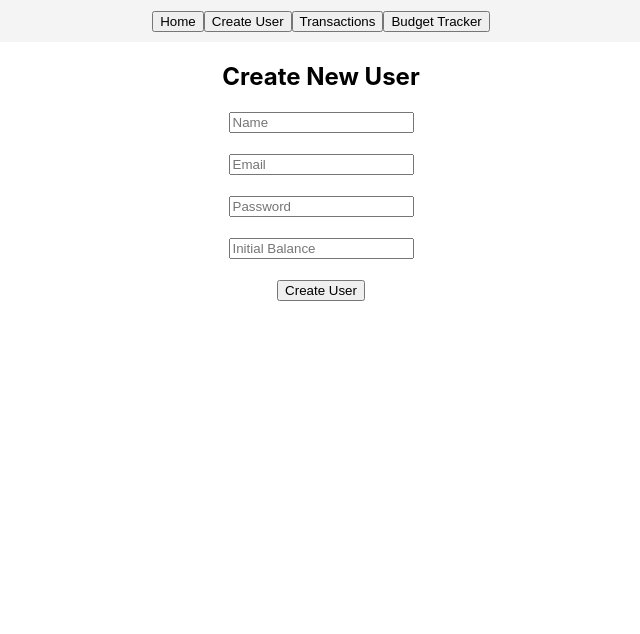
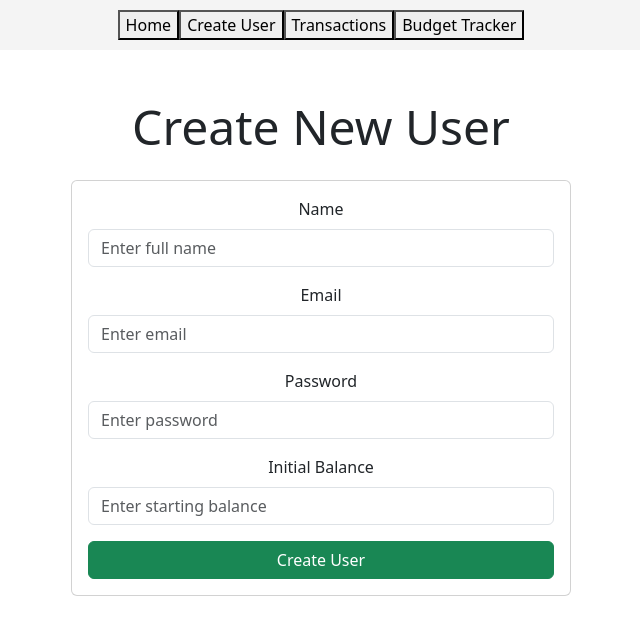
Before and after one commit to carlbrizuela/Banking-and-Budget-App, a React (Create React App) app: page / in a window 1280 px wide. Both pictures are taken after a click on the button "Create User". Shown: the top 634 px of the page, without its empty margins (319-959 px from the left). Built offline with nearby package versions, Linux system fonts and the light colour scheme.

Commit message:
Added bootstrap styling

```diff
--- a/src/components/Banking/CreateUser.jsx
+++ b/src/components/Banking/CreateUser.jsx
@@ -62,46 +62,72 @@ const CreateUser = ({ onCreateUser, users }) => {
   };
 
   return (
-    <div>
-      <h2>Create New User</h2>
+    <div className="container mt-5">
+      <div className="text-center mb-4">
+        <h2 className="display-5">Create New User</h2>
+      </div>
+
+      <div className="card mx-auto" style={{ maxWidth: "500px" }}>
+        <div className="card-body">
           <form onSubmit={handleSubmit}>
+            <div className="mb-3">
+              <label className="form-label">Name</label>
               <input
-          placeholder="Name"
+                type="text"
+                className={`form-control ${nameError ? "is-invalid" : ""}`}
                 value={name}
                 onChange={(e) => setName(e.target.value)}
+                placeholder="Enter full name"
               />
-        {nameError && <p className="error">{nameError}</p>}
-        <br /><br />
+              {nameError && <div className="invalid-feedback">{nameError}</div>}
+            </div>
 
+            <div className="mb-3">
+              <label className="form-label">Email</label>
               <input
-          placeholder="Email"
                 type="email"
+                className={`form-control ${emailError ? "is-invalid" : ""}`}
                 value={email}
                 onChange={(e) => setEmail(e.target.value)}
+                placeholder="Enter email"
               />
-        {emailError && <p className="error">{emailError}</p>}
-        <br /><br />
+              {emailError && <div className="invalid-feedback">{emailError}</div>}
+            </div>
 
+            <div className="mb-3">
+              <label className="form-label">Password</label>
               <input
-          placeholder="Password"
                 type="password"
+                className={`form-control ${passwordError ? "is-invalid" : ""}`}
                 value={password}
                 onChange={(e) => setPassword(e.target.value)}
+                placeholder="Enter password"
               />
-        {passwordError && <p className="error">{passwordError}</p>}
-        <br /><br />
+              {passwordError && (
+                <div className="invalid-feedback">{passwordError}</div>
+              )}
+            </div>
 
+            <div className="mb-3">
+              <label className="form-label">Initial Balance</label>
               <input
-          placeholder="Initial Balance"
                 type="number"
+                className={`form-control ${balanceError ? "is-invalid" : ""}`}
                 value={balance}
                 onChange={(e) => setBalance(e.target.value)}
+                placeholder="Enter starting balance"
               />
-        {balanceError && <p className="error">{balanceError}</p>}
-        <br /><br />
+              {balanceError && (
+                <div className="invalid-feedback">{balanceError}</div>
+              )}
+            </div>
 
-        <button type="submit">Create User</button>
+            <button type="submit" className="btn btn-success w-100">
+              Create User
+            </button>
           </form>
+        </div>
+      </div>
     </div>
   );
 };
--- a/src/components/Banking/Transactions.jsx
+++ b/src/components/Banking/Transactions.jsx
@@ -64,45 +64,71 @@ const Transactions = ({ onTransaction, users }) => {
   };
 
   return (
-    <div>
-      <h2>{type.charAt(0).toUpperCase() + type.slice(1)} Transaction</h2>
+    <div className="container mt-5">
+      <div className="text-center mb-4">
+        <h2 className="display-5">{type.charAt(0).toUpperCase() + type.slice(1)} Transaction</h2>
+      </div>
 
-      <select value={type} onChange={(e) => setType(e.target.value)}>
+      <div className="card mx-auto" style={{ maxWidth: "500px" }}>
+        <div className="card-body">
+          <form>
+            <div className="mb-3">
+              <label className="form-label">Transaction Type</label>
+              <select
+                value={type}
+                onChange={(e) => setType(e.target.value)}
+                className="form-select"
+              >
                 <option value="deposit">Deposit</option>
                 <option value="withdraw">Withdraw</option>
                 <option value="transfer">Transfer</option>
               </select>
-      <br /><br />
+            </div>
 
             {(type === "withdraw" || type === "transfer") && (
+              <div className="mb-3">
+                <label className="form-label">Sender Name</label>
                 <input
-          placeholder="Sender Name"
+                  type="text"
+                  className="form-control"
+                  placeholder="Enter sender name"
                   value={sender}
                   onChange={(e) => setSender(e.target.value)}
                 />
+              </div>
             )}
-      <br />
 
             {(type === "deposit" || type === "transfer") && (
+              <div className="mb-3">
+                <label className="form-label">Receiver Name</label>
                 <input
-          placeholder="Receiver Name"
+                  type="text"
+                  className="form-control"
+                  placeholder="Enter receiver name"
                   value={receiver}
                   onChange={(e) => setReceiver(e.target.value)}
                 />
+              </div>
             )}
-      <br />
 
+            <div className="mb-3">
+              <label className="form-label">Amount</label>
               <input
                 type="number"
-        placeholder="Amount"
+                className={`form-control ${error ? "is-invalid" : ""}`}
+                placeholder="Enter amount"
                 value={amount}
                 onChange={(e) => setAmount(e.target.value)}
               />
-      <br /><br />
+              {error && <div className="invalid-feedback">{error}</div>}
+            </div>
 
-      {error && <p className="error">{error}</p>}
-
-      <button onClick={handleTransaction}>Submit</button>
+            <button type="button" className="btn btn-success w-100" onClick={handleTransaction}>
+              Submit
+            </button>
+          </form>
+        </div>
+      </div>
     </div>
   );
 };
--- a/src/components/Banking/home.jsx
+++ b/src/components/Banking/home.jsx
@@ -10,13 +10,33 @@ const Home = ({ users }) => {
   const totalBalance = users.reduce((sum, user) => sum + user.balance, 0);
 
   return (
-    <div>
-      <h1>Bank Dashboard</h1>
-      <p>Total Users: {users.length}</p>
-      <p>Total Balance: {formatPeso(totalBalance)}</p>
+    <div className="container mt-5">
+      <div className="text-center mb-4">
+        <h1 className="display-4">Bank Dashboard</h1>
+      </div>
 
-      <table border="1" cellPadding="10" style={{ marginTop: "20px", width: "100%" }}>
-        <thead>
+      <div className="row mb-4">
+        <div className="col-md-6">
+          <div className="card text-white bg-secondary mb-3">
+            <div className="card-body">
+              <h5 className="card-title">Total Users</h5>
+              <p className="card-text fs-4">{users.length}</p>
+            </div>
+          </div>
+        </div>
+        <div className="col-md-6">
+          <div className="card text-white bg-secondary mb-3">
+            <div className="card-body">
+              <h5 className="card-title">Total Balance</h5>
+              <p className="card-text fs-4">{formatPeso(totalBalance)}</p>
+            </div>
+          </div>
+        </div>
+      </div>
+
+      <div className="table-responsive">
+        <table className="table table-striped table-bordered">
+          <thead className="table-dark">
             <tr>
               <th>Name</th>
               <th>Email</th>
@@ -34,6 +54,7 @@ const Home = ({ users }) => {
           </tbody>
         </table>
       </div>
+    </div>
   );
 };
 
```
Also changed, not shown: src/App.js (+3 -4 lines). Lines whose indentation alone changed are shown as unchanged.
